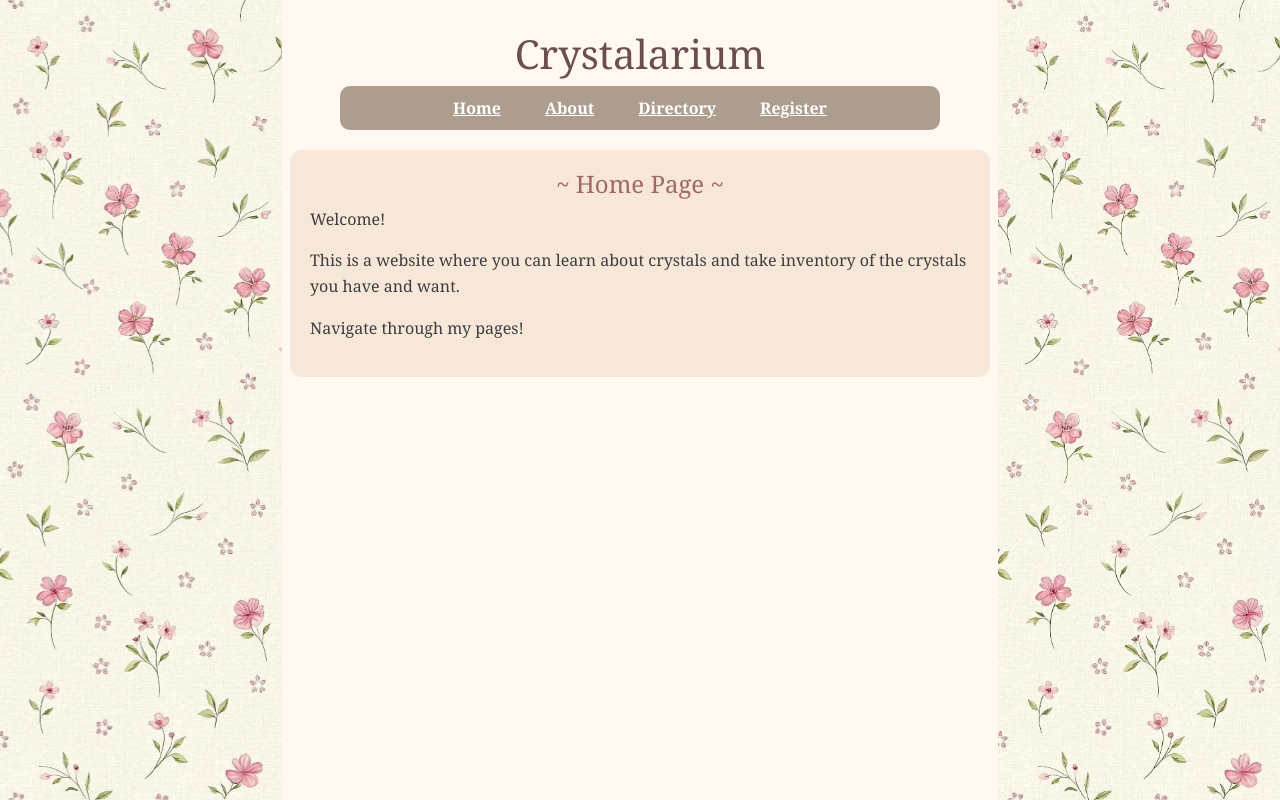
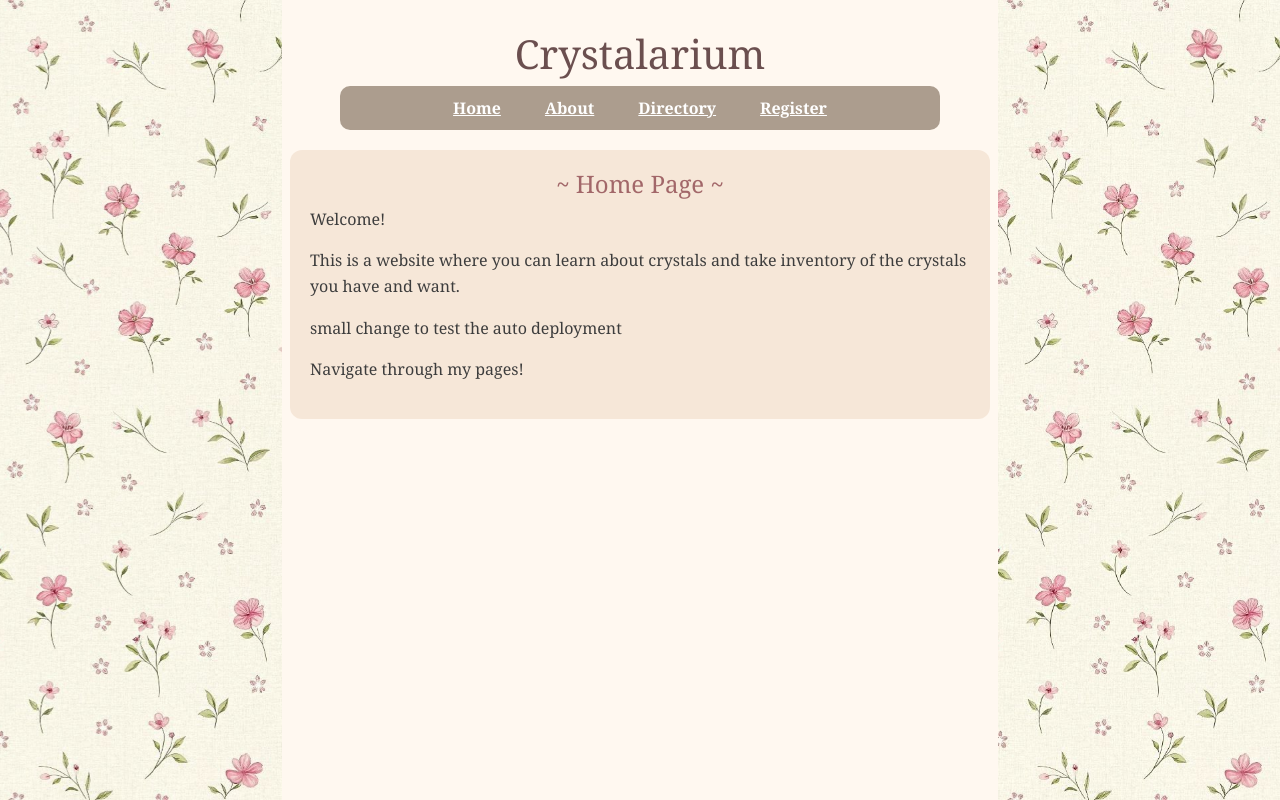
Before and after one commit to ukaylee/crystalarium, a Flask app: page / in a window 1280 px wide. Run offline with Flask 3, Linux system fonts and the light colour scheme.

Commit message:
testing if autodeployment works

```diff
--- a/templates/index.html
+++ b/templates/index.html
@@ -12,6 +12,7 @@
             <h2>~ Home Page ~</h2>
             <p>Welcome!</p>
             <p>This is a website where you can learn about crystals and take inventory of the crystals you have and want.</p>
+            <p>small change to test the auto deployment</p>
             <p>Navigate through my pages!</p>
          </div>
 
```
